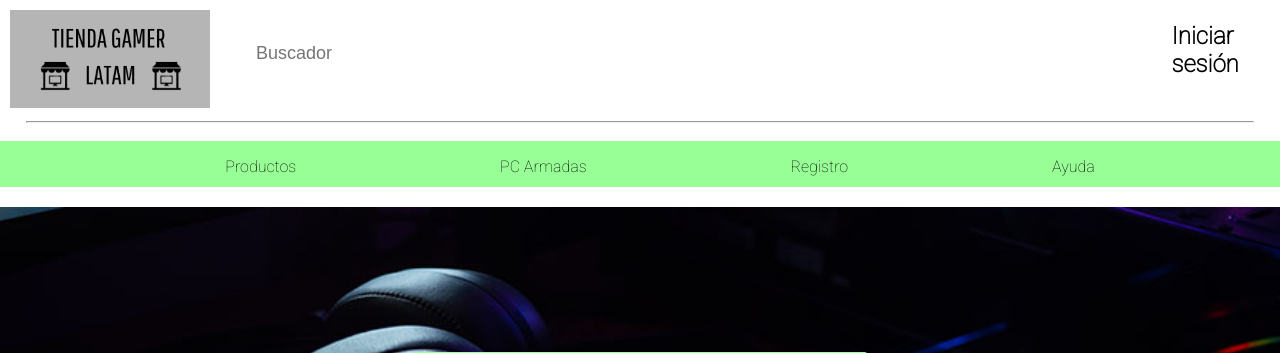
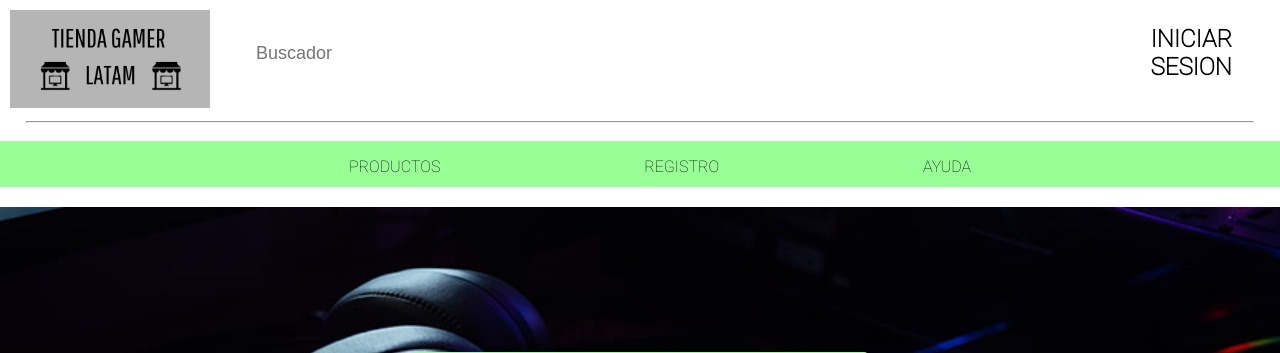
Before and after one commit to sebastianzapatar/proyectointegrador, a Node server app: page /login in a window 1280 px wide. Shown: the top 353 px of the page. Run offline with Node 20, Linux system fonts and the light colour scheme; some libraries are stand-ins or nearby versions.

Commit message:
css login nuevo

```diff
--- a/views/login.html
+++ b/views/login.html
@@ -16,23 +16,22 @@
 
     <header>
         <div class="box1">
-        <a href="/home"><img src="/img/imgGeneral/logo.png" alt="logo" width="200px"></a>
-        <input type="text" placeholder="Buscador">
+        <a href="/home" class="logo"><img src="/img/imgGeneral/logo.png" alt="logo" width="200px"></a>
+        <input type="text" placeholder="Buscador" maxlength="40">
         <i href="#" class="fa-solid fa-cart-shopping"></i>
-        <a href="/login"><h2>Iniciar sesión</h2></a>
+        <a href="/login"><h2>INICIAR SESION</h2></a>
         </div>
 
         <hr>
-
+        <i class="fa-solid fa-bars-staggered"></i>
         <nav class="box2">
             <ul>
-        <a href="/productos" class="nav-link">Productos</a>
-        <a href="#" class="nav-link">PC Armadas</a>
-        <a href="/registro" class="nav-link">Registro</a>
-        <a href="#" class="nav-link">Ayuda</a>
+        <a href="/productos" class="nav-link">PRODUCTOS</a>
+        <a href="/registro" class="nav-link">REGISTRO</a>
+        <a href="/ayuda" class="nav-link">AYUDA</a>
             </ul>
         </nav>
-    </header>
+           </header>
 
     <div class="container-modal">
         <div class="content-modal">
```
